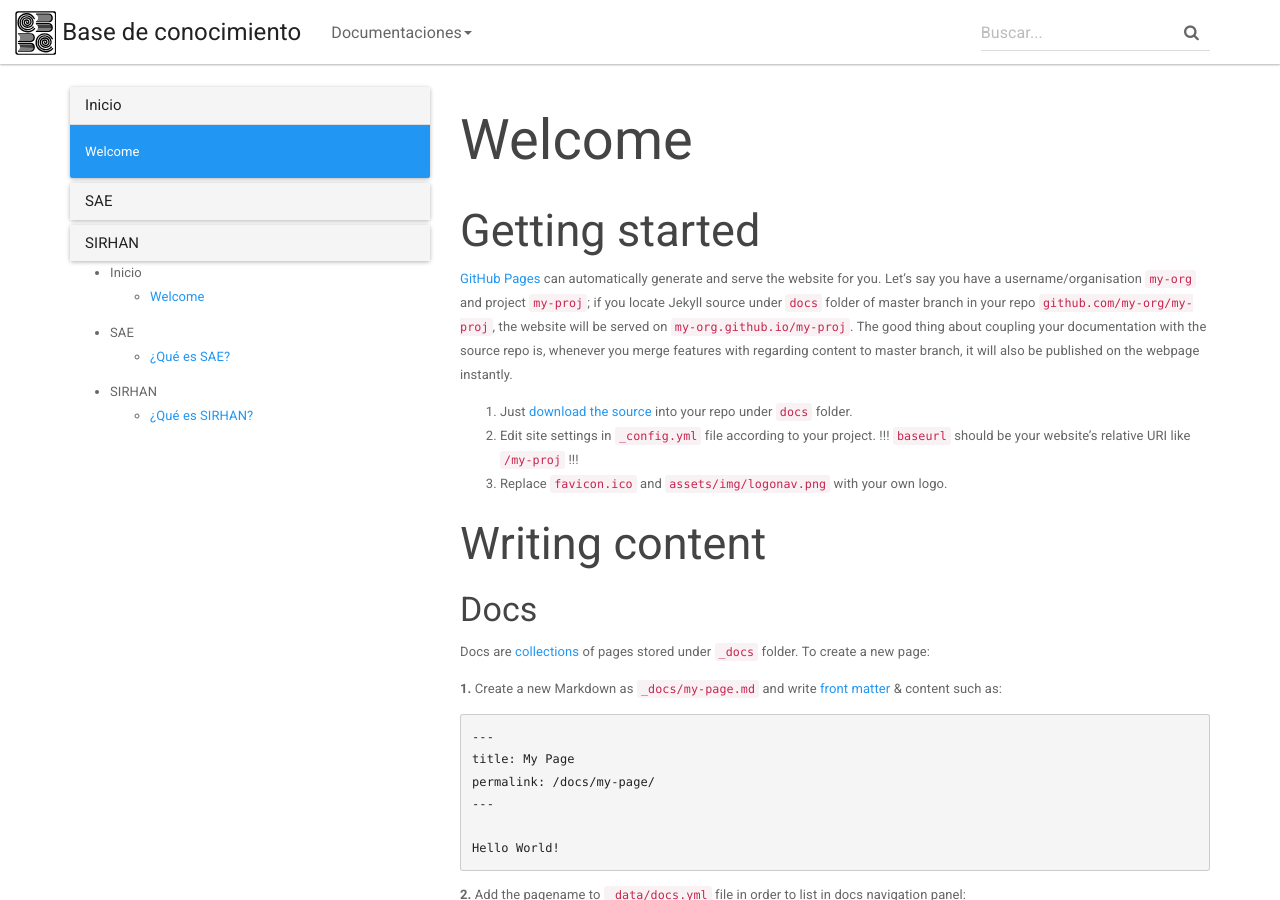
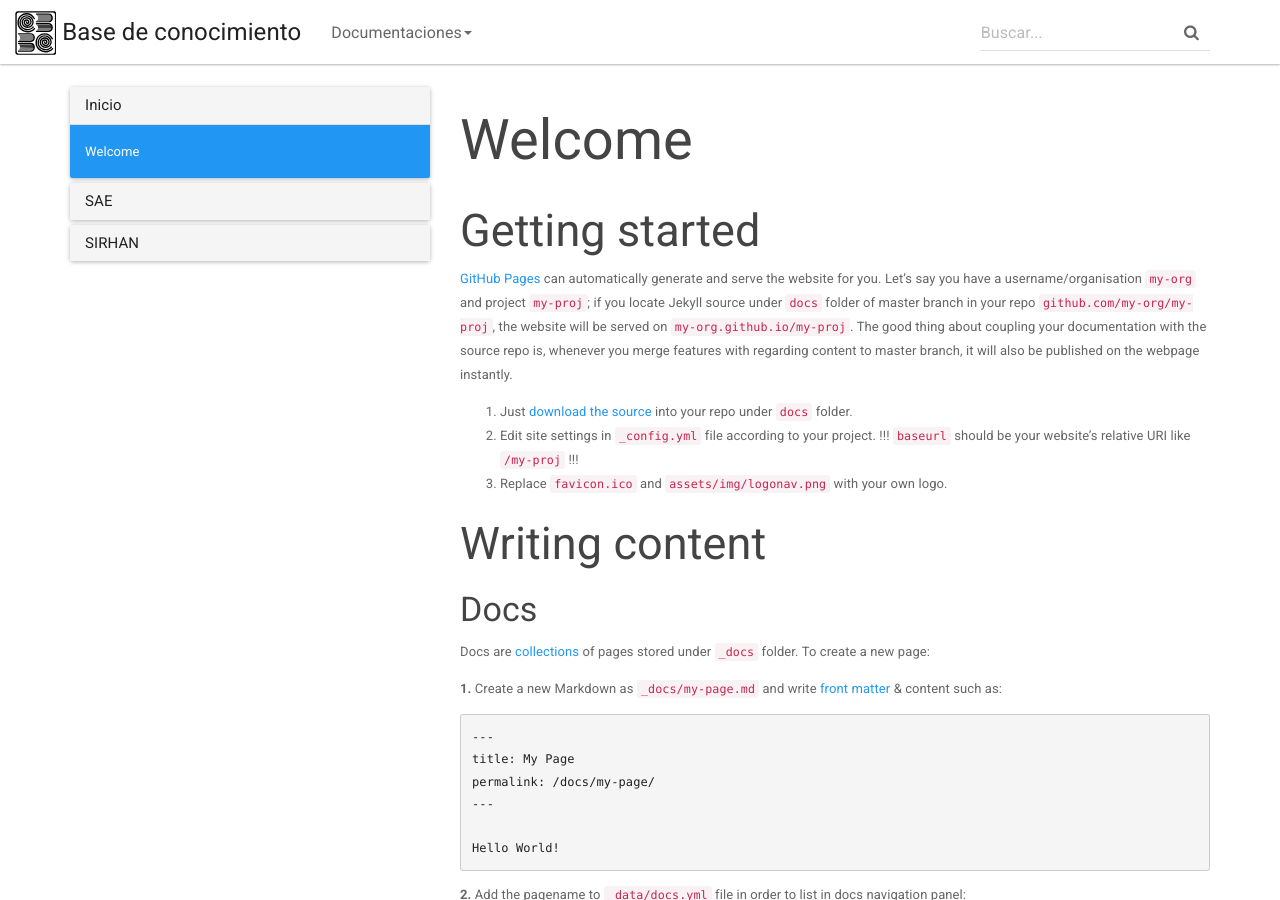
Before and after one commit to CoBachBC/centrodeayuda, a Jekyll site: the page built from docs/_docs/index.md, in a window 1280 px wide and 900 px high. Built offline with Jekyll 4.4.1, drawn with Linux system fonts in a browser that asks for light colours.

Commit message:
Update docs_nav.html

```diff
--- a/docs/_includes/docs_nav.html
+++ b/docs/_includes/docs_nav.html
@@ -1,21 +1,11 @@
 <div class="panel-group" id="accordion" role="tablist" aria-multiselectable="true">
-
-{% comment %}
-  {% if page.docu == "sae" %}
-    Estás en SAE
-  {% else page.docu == "sirhan" %}
-    Estás en SIRHAN
-  {% else %}
-    Esto no lo deberías de estar viendo...
-  {% endif %}
-  {% endcomment %}
-
   {% for section in site.data.docs %}
     <div class="panel panel-default">
       <div class="panel-heading">
         <h4 class="panel-title">
           <a role="button" data-toggle="collapse" data-parent="#accordion" href="#collapse-{{forloop.index}}" aria-expanded="false" aria-controls="collapse-{{forloop.index}}">
             {{ section.title }}
+            {% if section.title == page.docu %}Estás aquí{% endif %}
           </a>
         </h4>
       </div>
@@ -37,22 +27,4 @@
       </div>
     </div>
   {% endfor %}
-
-    {% for section in site.data.docs %}
-      {% if section.title == page.docu %}
-        {{ page.docu }}
-      {% endif %}
-      <ul>
-        <li>{{ section.title }}
-          <ul>
-            {% for item in section.docs %}
-              {% assign item_url = item | prepend:"/docs/" | append:"/" %}
-              {% assign p = site.docs | where:"url", item_url | first %}
-              <li><a {% if item_url == page.url %}class="active"{% endif %} href="{{ p.url  | relative_url }}">{{ p.title }}</a></li>
-            {% endfor %}
-          </ul>
-        </li>
-      </ul>
-    {% endfor %}
-
 </div>
```
Lines whose indentation alone changed are shown as unchanged.
